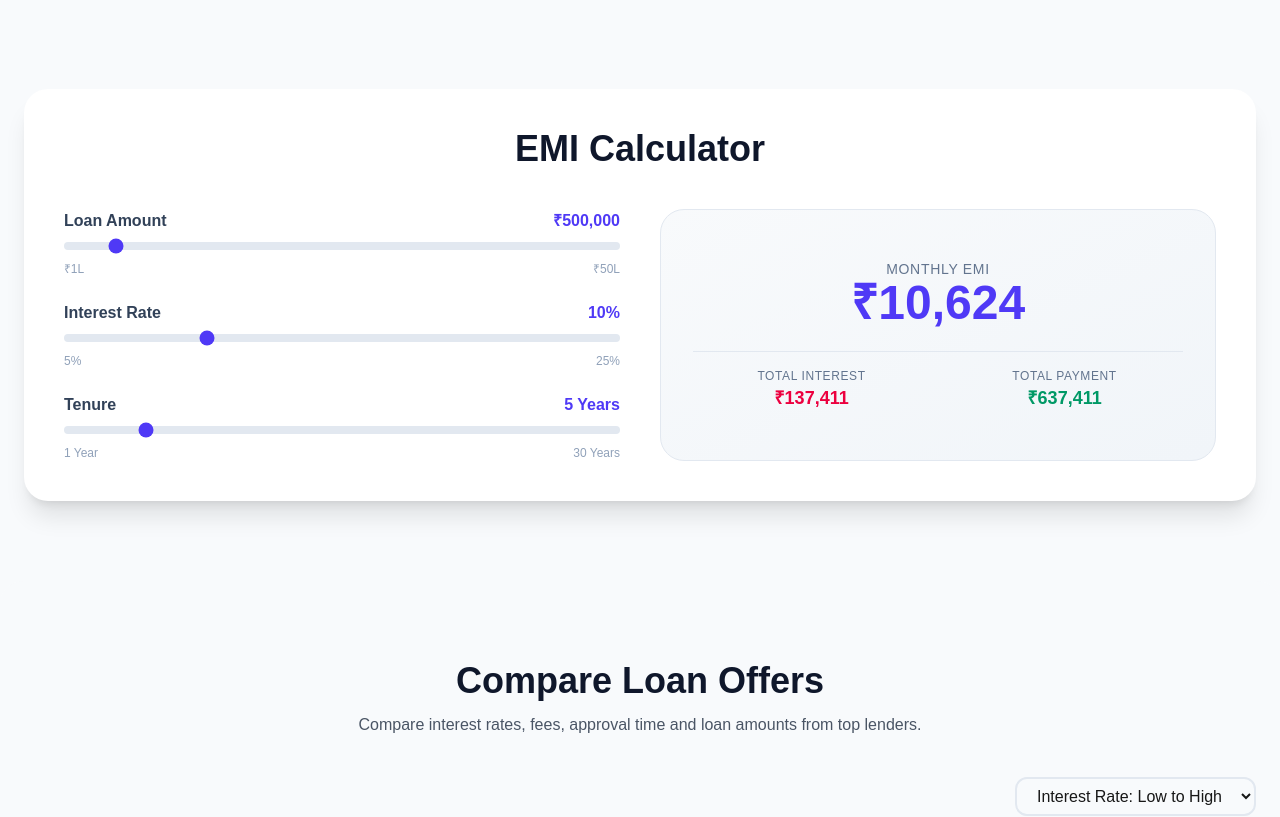
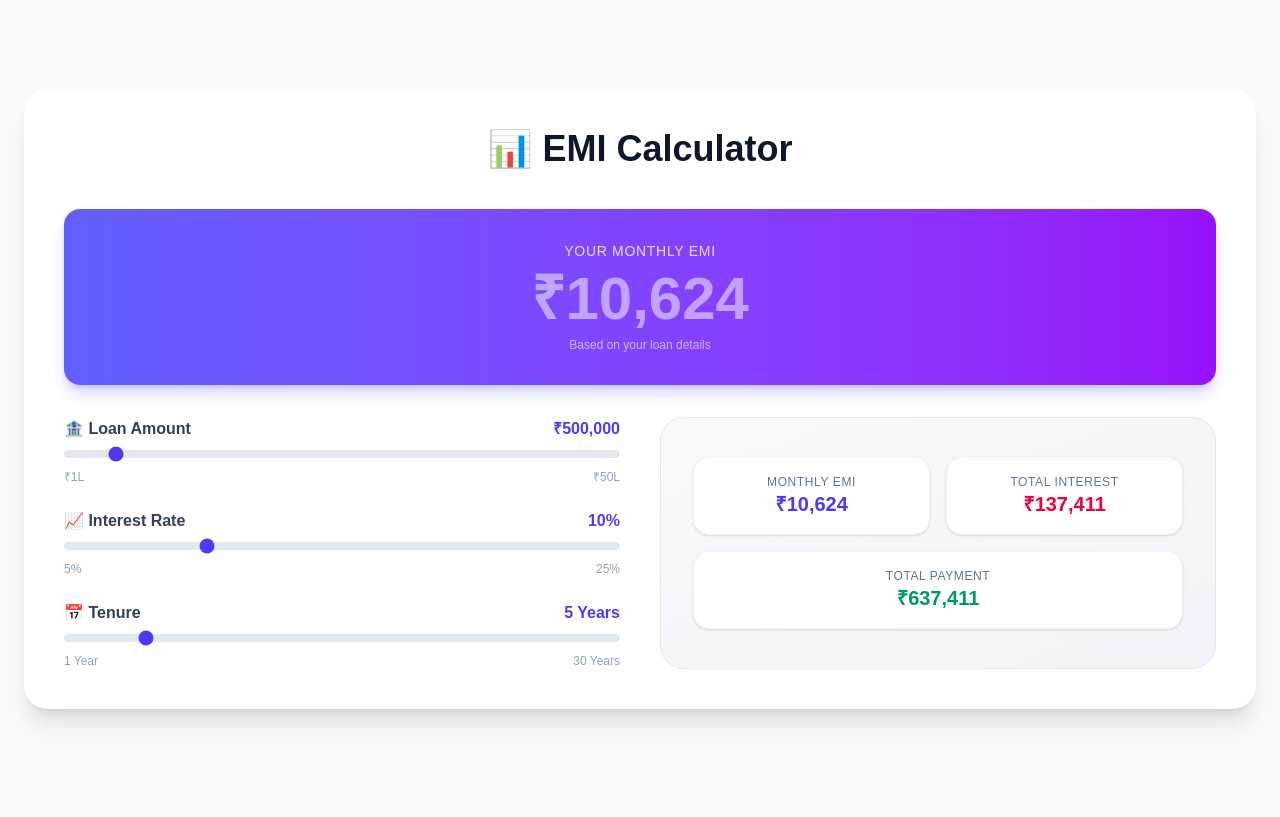
Before and after one commit to ksloanspvtld-prog/kinetik-capital-loans, a Next.js app: page / in a window 1280 px wide. Shown: the part 2420-3237 px from the top of the page. Built offline with nearby package versions, Linux system fonts and the light colour scheme.

Commit message:
🏠 Complete Home Page with Active EMI Calculator

```diff
--- a/app/page.tsx
+++ b/app/page.tsx
@@ -23,6 +23,7 @@ export default function Home() {
   const [tenure, setTenure] = useState(5);
   const [sortOrder, setSortOrder] = useState("low");
 
+  // ✅ EMI Calculation
   const monthlyRate = interestRate / 12 / 100;
   const months = tenure * 12;
   const emi =
@@ -31,6 +32,7 @@ export default function Home() {
   const totalPayment = emi * months;
   const totalInterest = totalPayment - loanAmount;
 
+  // ✅ Handle Form Submit
   const handleSubmit = async (e: FormEvent<HTMLFormElement>) => {
     e.preventDefault();
     setLoading(true);
@@ -72,11 +74,15 @@ export default function Home() {
     }
   };
 
+  // ✅ Lead Form
   const loanForm = (
     <form
       onSubmit={handleSubmit}
       className="bg-white rounded-3xl shadow-xl p-6 md:p-8 max-w-3xl mx-auto"
     >
+      <h2 className="text-2xl md:text-3xl font-bold text-center text-slate-800 mb-6">
+        Get Loan Offers
+      </h2>
       <div className="grid md:grid-cols-2 gap-4 md:gap-5">
         <input
           type="text"
@@ -389,17 +395,27 @@ export default function Home() {
           </div>
         </section>
 
-        {/* ===== EMI CALCULATOR - ACTIVE ===== */}
+        {/* ===== EMI CALCULATOR - FULLY ACTIVE ===== */}
         <section className="max-w-7xl mx-auto px-6 py-20">
           <div className="bg-white rounded-3xl shadow-xl p-6 md:p-10">
             <h2 className="text-3xl md:text-4xl font-bold text-center text-slate-900 mb-10">
-              EMI Calculator
+              📊 EMI Calculator
             </h2>
+
+            {/* ✅ Monthly EMI - Prominent Display */}
+            <div className="bg-gradient-to-r from-indigo-500 to-purple-600 rounded-2xl p-6 md:p-8 mb-8 text-center shadow-lg shadow-indigo-500/30">
+              <p className="text-white/80 text-sm font-medium uppercase tracking-wider">Your Monthly EMI</p>
+              <p className="text-5xl md:text-6xl font-bold text-white mt-2 animate-pulse">
+                ₹{Math.round(emi).toLocaleString()}
+              </p>
+              <p className="text-white/60 text-xs mt-2">Based on your loan details</p>
+            </div>
+
             <div className="grid md:grid-cols-2 gap-10">
               <div className="space-y-6">
                 <div>
                   <label className="font-semibold text-slate-700 flex justify-between">
-                    <span>Loan Amount</span>
+                    <span>🏦 Loan Amount</span>
                     <span className="text-indigo-600">₹{loanAmount.toLocaleString()}</span>
                   </label>
                   <input
@@ -419,7 +435,7 @@ export default function Home() {
 
                 <div>
                   <label className="font-semibold text-slate-700 flex justify-between">
-                    <span>Interest Rate</span>
+                    <span>📈 Interest Rate</span>
                     <span className="text-indigo-600">{interestRate}%</span>
                   </label>
                   <input
@@ -439,7 +455,7 @@ export default function Home() {
 
                 <div>
                   <label className="font-semibold text-slate-700 flex justify-between">
-                    <span>Tenure</span>
+                    <span>📅 Tenure</span>
                     <span className="text-indigo-600">{tenure} Years</span>
                   </label>
                   <input
@@ -459,22 +475,22 @@ export default function Home() {
 
               <div className="bg-gradient-to-br from-slate-50 to-slate-100 rounded-3xl p-6 md:p-8 flex flex-col justify-center border border-slate-200">
                 <div className="text-center space-y-6">
-                  <div>
-                    <p className="text-sm text-slate-500 font-medium uppercase tracking-wider">Monthly EMI</p>
-                    <p className="text-4xl md:text-5xl font-bold text-indigo-600">
-                      ₹{Math.round(emi).toLocaleString()}
-                    </p>
-                  </div>
-                  <div className="grid grid-cols-2 gap-4 pt-4 border-t border-slate-200">
-                    <div>
+                  <div className="grid grid-cols-2 gap-4">
+                    <div className="bg-white rounded-2xl p-4 shadow-sm border border-slate-100">
+                      <p className="text-xs text-slate-500 font-medium uppercase tracking-wider">Monthly EMI</p>
+                      <p className="text-xl font-bold text-indigo-600">
+                        ₹{Math.round(emi).toLocaleString()}
+                      </p>
+                    </div>
+                    <div className="bg-white rounded-2xl p-4 shadow-sm border border-slate-100">
                       <p className="text-xs text-slate-500 font-medium uppercase tracking-wider">Total Interest</p>
-                      <p className="text-lg font-bold text-rose-600">
+                      <p className="text-xl font-bold text-rose-600">
                         ₹{Math.round(totalInterest).toLocaleString()}
                       </p>
                     </div>
-                    <div>
+                    <div className="bg-white rounded-2xl p-4 shadow-sm border border-slate-100 col-span-2">
                       <p className="text-xs text-slate-500 font-medium uppercase tracking-wider">Total Payment</p>
-                      <p className="text-lg font-bold text-emerald-600">
+                      <p className="text-xl font-bold text-emerald-600">
                         ₹{Math.round(totalPayment).toLocaleString()}
                       </p>
                     </div>
```
